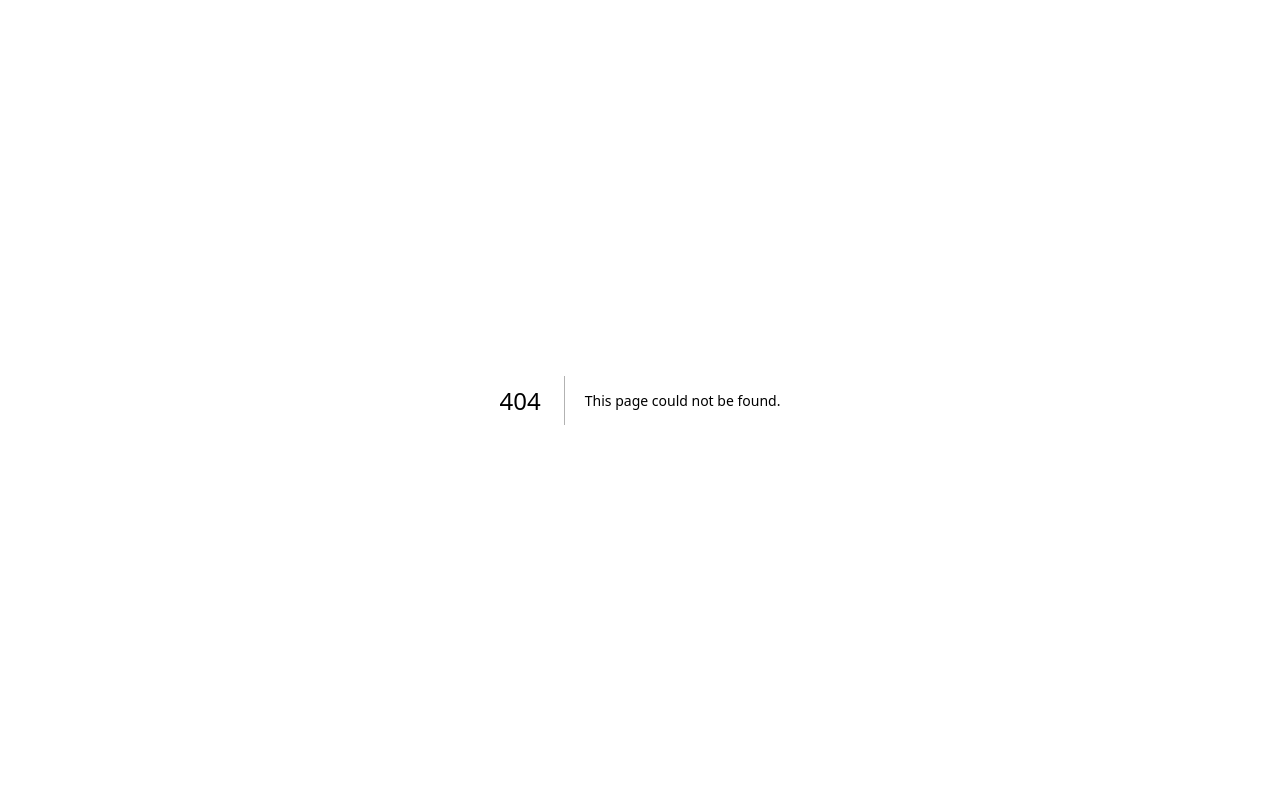
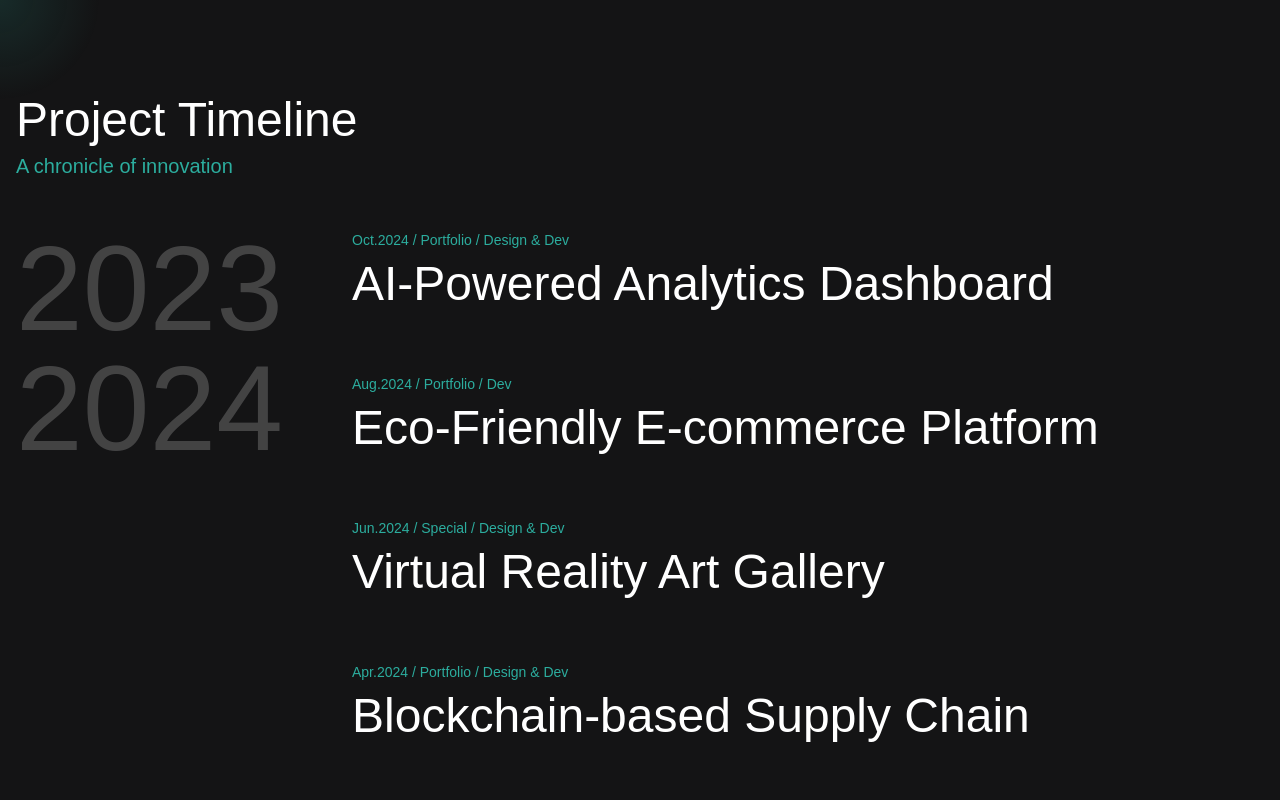
Before and after one commit to gerardjr42/portfolio_2025, a Next.js app: page /projects in a window 1280 px wide. Before the commit this address had no page. Shown: the top 800 px of the page. Built offline with nearby package versions, Linux system fonts and the light colour scheme; a web font is replaced by a local one.

Commit message:
add cursor effect and remove navbar from showing on homepage

```diff
--- /dev/null
+++ b/src/app/aboutme/page.js
@@ -0,0 +1,13 @@
+import { HoverEffect } from "@/components/HoverEffect";
+
+export default function AboutMe() {
+  return (
+    <div className="min-h-screen bg-[#141415] text-white font-geistMono">
+      <div className="container mx-auto px-4 py-24">
+        <h1 className="text-5xl font-thin mb-2">About Me</h1>
+        <p className="text-[#2CAD9E] text-xl">Welcome to my portfolio</p>
+      </div>
+      <HoverEffect />
+    </div>
+  );
+}
--- a/src/app/layout.js
+++ b/src/app/layout.js
@@ -4,7 +4,7 @@ import { Playfair_Display } from "next/font/google";
 import localFont from "next/font/local";
 import "./globals.css";
 
-import Navbar from "@/components/Navbar";
+import NavbarWrapper from "@/components/NavbarWrapper";
 
 const geistSans = localFont({
   src: "./fonts/GeistVF.woff",
@@ -36,7 +36,7 @@ export default function RootLayout({ children }) {
       >
         <LoadingProvider>
           <SoundProvider>
-            <Navbar />
+            <NavbarWrapper />
             {children}
           </SoundProvider>
         </LoadingProvider>
--- a/src/app/page.js
+++ b/src/app/page.js
@@ -6,6 +6,7 @@ import { LoadingScreen } from "@/components/loading-screen";
 import { useLoading } from "@/contexts/LoadingContext";
 import { AnimatePresence, motion } from "framer-motion";
 import { Volume2, VolumeX } from "lucide-react";
+import { useRouter } from "next/navigation";
 import { useContext, useEffect } from "react";
 import { SoundContext } from "../contexts/SoundContext";
 import { useAudio } from "../hooks/useAudio";
@@ -14,6 +15,7 @@ export default function Homepage() {
   const { soundEnabled, toggleSound } = useContext(SoundContext);
   const playClickSound = useAudio("/sounds/mouse-click.mp3", 0.5);
   const { isLoading, setIsLoading } = useLoading();
+  const router = useRouter();
 
   useEffect(() => {
     const timer = setTimeout(() => {
@@ -25,6 +27,7 @@ export default function Homepage() {
 
   const handleEnterButtonClick = () => {
     playClickSound();
+    router.push("/aboutme");
   };
 
   return (
--- /dev/null
+++ b/src/app/projects/page.js
@@ -0,0 +1,111 @@
+"use client";
+import { HoverEffect } from "@/components/HoverEffect";
+import { ChevronRight } from "lucide-react";
+import Link from "next/link";
+
+const projects = [
+  {
+    id: "ai-analytics",
+    title: "AI-Powered Analytics Dashboard",
+    date: "Oct.2024",
+    category: "Portfolio",
+    type: "Design & Dev",
+  },
+  {
+    id: "eco-ecommerce",
+    title: "Eco-Friendly E-commerce Platform",
+    date: "Aug.2024",
+    category: "Portfolio",
+    type: "Dev",
+  },
+  {
+    id: "vr-gallery",
+    title: "Virtual Reality Art Gallery",
+    date: "Jun.2024",
+    category: "Special",
+    type: "Design & Dev",
+  },
+  {
+    id: "blockchain-supply",
+    title: "Blockchain-based Supply Chain",
+    date: "Apr.2024",
+    category: "Portfolio",
+    type: "Design & Dev",
+  },
+  {
+    id: "iot-hub",
+    title: "Smart Home IoT Hub",
+    date: "Feb.2024",
+    category: "Portfolio",
+    type: "Design & Dev",
+  },
+  {
+    id: "ar-navigation",
+    title: "Augmented Reality Navigation App",
+    date: "Dec.2023",
+    category: "Portfolio",
+    type: "Design & Dev",
+  },
+  {
+    id: "energy-tracker",
+    title: "Sustainable Energy Tracker",
+    date: "Oct.2023",
+    category: "Special",
+    type: "Design & Dev",
+  },
+  {
+    id: "ai-language",
+    title: "AI Language Learning Assistant",
+    date: "Aug.2023",
+    category: "Portfolio",
+    type: "Dev",
+  },
+];
+
+export default function ProjectTimeline() {
+  return (
+    <div className="min-h-screen bg-[#141415] text-white font-geistMono">
+      <div className="container mx-auto px-4 py-24">
+        <header className="mb-12">
+          <h1 className="text-5xl font-thin mb-2">Project Timeline</h1>
+          <p className="text-[#2CAD9E] text-xl">A chronicle of innovation</p>
+        </header>
+        <div className="grid grid-cols-1 md:grid-cols-[1fr,3fr] gap-8">
+          <aside className="relative hidden md:block">
+            <div className="sticky top-12">
+              <h2 className="text-[120px] font-thin text-white opacity-20 select-none leading-none">
+                2023
+                <br />
+                2024
+              </h2>
+            </div>
+          </aside>
+          <main>
+            <div className="space-y-16">
+              {projects.map((project) => (
+                <Link
+                  href={`/projects#${project.id}`}
+                  key={project.id}
+                  className="group block"
+                >
+                  <div className="mb-2">
+                    <span className="text-sm text-[#2CAD9E]">
+                      {project.date} / {project.category} / {project.type}
+                    </span>
+                  </div>
+                  <div className="flex items-center justify-between mb-2">
+                    <h3 className="text-4xl md:text-5xl font-thin group-hover:text-[#2CAD9E] transition-colors duration-300 ease-in-out">
+                      {project.title}
+                    </h3>
+                    <ChevronRight className="w-8 h-8 text-[#2CAD9E] opacity-0 group-hover:opacity-100 transition-opacity" />
+                  </div>
+                </Link>
+              ))}
+            </div>
+          </main>
+        </div>
+      </div>
+      <HoverEffect />
+    </div>
+  );
+}
--- /dev/null
+++ b/src/components/HoverEffect.jsx
@@ -0,0 +1,32 @@
+"use client";
+import { useCallback, useEffect, useState } from "react";
+
+export function HoverEffect({
+  color = "rgba(44, 173, 158, 0.15)",
+  size = 100,
+  opacity = 0.15,
+}) {
+  const [mousePosition, setMousePosition] = useState({ x: 0, y: 0 });
+
+  const handleMouseMove = useCallback((event) => {
+    const { clientX, clientY } = event;
+    setMousePosition({ x: clientX, y: clientY });
+  }, []);
+
+  useEffect(() => {
+    window.addEventListener("mousemove", handleMouseMove);
+
+    return () => {
+      window.removeEventListener("mousemove", handleMouseMove);
+    };
+  }, [handleMouseMove]);
+
+  return (
+    <div
+      className="pointer-events-none fixed inset-0 z-30 transition-opacity duration-300"
+      style={{
+        background: `radial-gradient(circle ${size}px at ${mousePosition.x}px ${mousePosition.y}px, ${color}, transparent 100%)`,
+      }}
+    />
+  );
+}
--- a/src/components/Navbar.jsx
+++ b/src/components/Navbar.jsx
@@ -39,7 +39,13 @@ export default function Navbar() {
       </motion.div>
       <ul className="mx-auto my-2 flex w-full items-center justify-center space-x-2 text-center align-middle sm:space-x-4">
         <li className="text-white text-opacity-100 transition duration-300 ease-in-out hover:text-[#2DD4BF] hover:text-opacity-90 hover:underline hover:underline-offset-4">
-          <Link href="/about" onClick={handleNavClick}>
+          <Link href="/" onClick={handleNavClick}>
+            Home
+          </Link>
+        </li>
+        <span>/</span>
+        <li className="text-white text-opacity-100 transition duration-300 ease-in-out hover:text-[#2DD4BF] hover:text-opacity-90 hover:underline hover:underline-offset-4">
+          <Link href="/aboutme" onClick={handleNavClick}>
             About Me
           </Link>
         </li>
--- /dev/null
+++ b/src/components/NavbarWrapper.jsx
@@ -0,0 +1,11 @@
+"use client";
+
+import { usePathname } from "next/navigation";
+import Navbar from "./Navbar";
+
+export default function NavbarWrapper() {
+  const pathname = usePathname();
+  const showNavbar = pathname !== "/";
+
+  return showNavbar ? <Navbar /> : null;
+}
```
